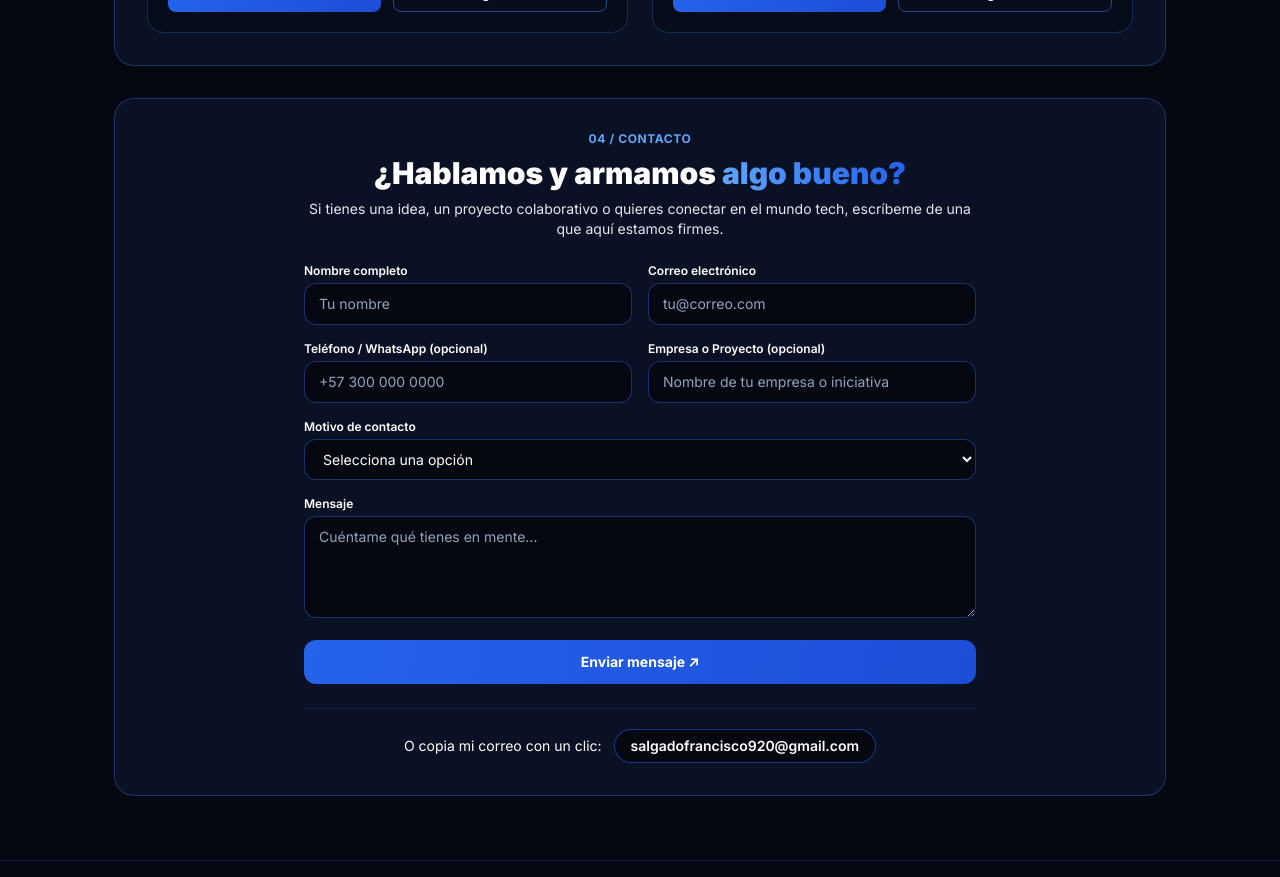
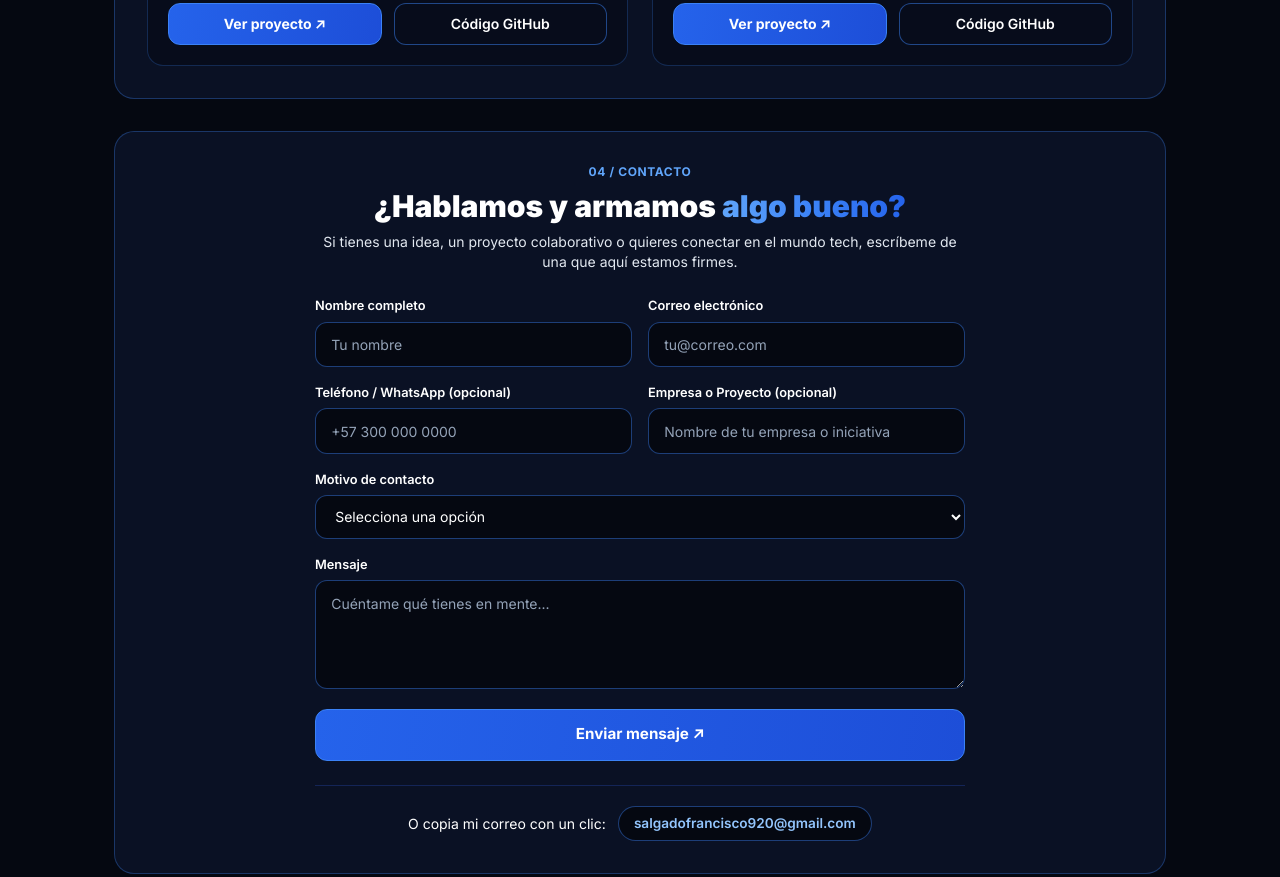
Before and after one commit to salgadofrancisco920/PORTAFOLIO-1.0, a plain HTML site: page index.html in a window 1280 px wide. Shown: the part 1920-2797 px from the top of the page. Drawn offline with nearby package versions, Linux system fonts and the light colour scheme.

Commit message:
Correcion final

```diff
--- a/index.html
+++ b/index.html
@@ -47,10 +47,18 @@
             padding: 1.25rem;
         }
         .glow-button {
-            display: inline-block;
+            display: inline-flex;
+            align-items: center;
+            justify-content: center;
+            gap: 0.4rem;
             background: linear-gradient(100deg, #2563EB, #1D4ED8);
             color: #ffffff;
-            border: none;
+            font-weight: 700;
+            font-size: 0.875rem;
+            padding: 0.65rem 1.35rem;
+            border-radius: 9999px;
+            border: 1px solid #3B82F6;
+            cursor: pointer;
             transition: transform 0.2s ease, box-shadow 0.2s ease;
         }
         .glow-button:hover {
@@ -58,13 +66,55 @@
             box-shadow: 0 4px 18px rgba(37, 99, 235, 0.45);
         }
         .outline-button {
-            display: inline-block;
-            background-color: transparent;
+            display: inline-flex;
+            align-items: center;
+            justify-content: center;
+            gap: 0.4rem;
+            background-color: #070C1B;
             color: #ffffff;
+            font-weight: 600;
+            font-size: 0.875rem;
+            padding: 0.65rem 1.35rem;
+            border-radius: 9999px;
             border: 1px solid rgba(59, 130, 246, 0.5);
+            cursor: pointer;
+            transition: border-color 0.2s ease, background-color 0.2s ease;
         }
         .outline-button:hover {
             border-color: #60A5FA;
+            background-color: rgba(30, 58, 138, 0.25);
+        }
+        .email-pill {
+            display: inline-flex;
+            align-items: center;
+            gap: 0.4rem;
+            background-color: #050811;
+            color: #93C5FD;
+            border: 1px solid rgba(59, 130, 246, 0.45);
+            border-radius: 9999px;
+            padding: 0.4rem 0.95rem;
+            font-size: 0.85rem;
+            font-weight: 600;
+            font-family: inherit;
+            cursor: pointer;
+            transition: border-color 0.2s ease, color 0.2s ease;
+        }
+        .email-pill:hover {
+            border-color: #60A5FA;
+            color: #ffffff;
+        }
+        .hero-actions {
+            display: flex;
+            flex-wrap: wrap;
+            gap: 0.85rem;
+            margin-bottom: 1.5rem;
+        }
+        .hero-social {
+            display: flex;
+            flex-wrap: wrap;
+            align-items: center;
+            gap: 0.85rem;
+            font-size: 0.875rem;
         }
         .nav-bar {
             position: sticky;
@@ -131,8 +181,79 @@
             margin-bottom: 1rem;
             border: 1px solid rgba(30, 58, 138, 0.5);
         }
+        .project-actions {
+            display: flex;
+            gap: 0.75rem;
+            padding-top: 0.75rem;
+        }
+        .project-actions a {
+            flex: 1;
+            border-radius: 0.75rem;
+            padding: 0.6rem 0.75rem;
+        }
+        .contact-wrapper {
+            max-width: 650px;
+            margin: 0 auto;
+        }
+        .contact-form {
+            display: flex;
+            flex-direction: column;
+            gap: 1rem;
+        }
+        .form-row {
+            display: grid;
+            grid-template-columns: 1fr 1fr;
+            gap: 1rem;
+        }
+        .form-group {
+            display: flex;
+            flex-direction: column;
+            gap: 0.4rem;
+        }
+        .form-label {
+            font-size: 0.8rem;
+            font-weight: 600;
+            color: #ffffff;
+        }
+        .form-control {
+            width: 100%;
+            padding: 0.7rem 0.95rem;
+            border-radius: 0.75rem;
+            background-color: #050811;
+            border: 1px solid rgba(59, 130, 246, 0.45);
+            color: #ffffff;
+            font-family: inherit;
+            font-size: 0.875rem;
+            outline: none;
+            transition: border-color 0.2s ease;
+        }
+        .form-control::placeholder {
+            color: #94A3B8;
+        }
+        .form-control:focus {
+            border-color: #60A5FA;
+        }
+        .submit-full {
+            width: 100%;
+            border-radius: 0.75rem;
+            padding: 0.85rem;
+            font-size: 0.95rem;
+            margin-top: 0.25rem;
+        }
+        .contact-footer-copy {
+            margin-top: 1.5rem;
+            padding-top: 1.25rem;
+            border-top: 1px solid rgba(30, 58, 138, 0.5);
+            display: flex;
+            flex-wrap: wrap;
+            align-items: center;
+            justify-content: center;
+            gap: 0.75rem;
+            font-size: 0.875rem;
+            color: #ffffff;
+        }
         @media (max-width: 768px) {
-            .hero-grid, .about-grid, .projects-grid {
+            .hero-grid, .about-grid, .projects-grid, .form-row {
                 grid-template-columns: 1fr;
             }
             .skills-grid {
@@ -160,7 +281,7 @@
                 <li><a href="#contacto" class="hover:text-blue-400 transition">Contacto</a></li>
             </ul>
 
-            <a href="#contacto" class="glow-button px-5 py-2 rounded-full text-sm font-bold text-white">
+            <a href="#contacto" class="glow-button">
                 Hablemos ↗
             </a>
         </nav>
@@ -182,21 +303,20 @@
                         Bueno en lo que hago y metiéndole toda la moral al desarrollo de software en <span class="text-white font-semibold">Riwi</span>. Me gusta construir soluciones digitales funcionales desde cero, tirando código limpio y aprendiendo algo nuevo todos los días. ¡Sisabe!
                     </p>
 
-                    <div class="flex flex-wrap gap-3 mb-6">
-                        <a href="#proyectos" class="glow-button px-5 py-2.5 rounded-full text-sm font-bold text-white">
+                    <div class="hero-actions">
+                        <a href="#proyectos" class="glow-button">
                             Ver proyectos ↗
                         </a>
-                        <a href="#sobre-mi" class="outline-button px-5 py-2.5 rounded-full text-sm font-semibold text-white">
+                        <a href="#sobre-mi" class="outline-button">
                             Conocer más ↓
                         </a>
                     </div>
 
-                    <div class="flex flex-wrap items-center gap-4 text-sm text-white">
-                        <a href="https://github.com/salgadofrancisco920?tab=repositories" target="_blank" rel="noopener noreferrer" class="hover:text-blue-400 underline">
-                            GitHub
+                    <div class="hero-social">
+                        <a href="https://github.com/salgadofrancisco920?tab=repositories" target="_blank" rel="noopener noreferrer" class="outline-button" style="padding: 0.4rem 0.95rem; font-size: 0.85rem;">
+                            GitHub ↗
                         </a>
-                        <span class="text-blue-400">·</span>
-                        <button type="button" data-copy-email class="bg-transparent border-0 p-0 text-white hover:text-blue-400 underline cursor-pointer text-sm">
+                        <button type="button" data-copy-email class="email-pill">
                             <span class="copy-label">salgadofrancisco920@gmail.com</span>
                         </button>
                     </div>
@@ -322,11 +442,11 @@
                         </ul>
                     </div>
 
-                    <div class="flex gap-3 pt-2">
-                        <a href="https://salgadofrancisco920.github.io/Rueda-Libre/" target="_blank" rel="noopener noreferrer" class="glow-button flex-1 text-center py-2 rounded-lg text-xs sm:text-sm font-bold text-white">
+                    <div class="project-actions">
+                        <a href="https://salgadofrancisco920.github.io/Rueda-Libre/" target="_blank" rel="noopener noreferrer" class="glow-button">
                             Ver proyecto ↗
                         </a>
-                        <a href="https://github.com/salgadofrancisco920/Rueda-Libre.git" target="_blank" rel="noopener noreferrer" class="outline-button flex-1 text-center py-2 rounded-lg text-xs sm:text-sm font-semibold text-white">
+                        <a href="https://github.com/salgadofrancisco920/Rueda-Libre.git" target="_blank" rel="noopener noreferrer" class="outline-button">
                             Código GitHub
                         </a>
                     </div>
@@ -352,11 +472,11 @@
                         </ul>
                     </div>
 
-                    <div class="flex gap-3 pt-2">
-                        <a href="https://dahiana21.github.io/SismoTwin-Actividad-IA/" target="_blank" rel="noopener noreferrer" class="glow-button flex-1 text-center py-2 rounded-lg text-xs sm:text-sm font-bold text-white">
+                    <div class="project-actions">
+                        <a href="https://dahiana21.github.io/SismoTwin-Actividad-IA/" target="_blank" rel="noopener noreferrer" class="glow-button">
                             Ver proyecto ↗
                         </a>
-                        <a href="https://github.com/salgadofrancisco920/IA.git" target="_blank" rel="noopener noreferrer" class="outline-button flex-1 text-center py-2 rounded-lg text-xs sm:text-sm font-semibold text-white">
+                        <a href="https://github.com/salgadofrancisco920/IA.git" target="_blank" rel="noopener noreferrer" class="outline-button">
                             Código GitHub
                         </a>
                     </div>
@@ -365,7 +485,7 @@
         </section>
 
         <section id="contacto" class="section-box mb-0">
-            <div class="max-w-2xl mx-auto">
+            <div class="contact-wrapper">
                 <p class="text-blue-400 font-bold tracking-wider text-xs mb-2 text-center">04 / CONTACTO</p>
                 <h2 class="text-3xl font-black text-white mb-2 text-center">
                     ¿Hablamos y armamos <span class="gradient-text">algo bueno?</span>
@@ -374,54 +494,54 @@
                     Si tienes una idea, un proyecto colaborativo o quieres conectar en el mundo tech, escríbeme de una que aquí estamos firmes.
                 </p>
 
-                <form id="contact-form" action="https://formspree.io/f/xdegkpnl" method="POST" class="space-y-4">
-                    <div class="grid sm:grid-cols-2 gap-4">
-                        <div>
-                            <label for="nombre" class="block text-xs font-semibold text-white mb-1">Nombre completo</label>
-                            <input type="text" id="nombre" name="nombre" required placeholder="Tu nombre" class="w-full px-3.5 py-2.5 rounded-xl bg-[#050811] border border-blue-900/80 text-sm text-white placeholder-slate-400 focus:outline-none focus:border-blue-400">
+                <form id="contact-form" action="https://formspree.io/f/xdegkpnl" method="POST" class="contact-form">
+                    <div class="form-row">
+                        <div class="form-group">
+                            <label for="nombre" class="form-label">Nombre completo</label>
+                            <input type="text" id="nombre" name="nombre" required placeholder="Tu nombre" class="form-control">
                         </div>
-                        <div>
-                            <label for="email" class="block text-xs font-semibold text-white mb-1">Correo electrónico</label>
-                            <input type="email" id="email" name="email" required placeholder="tu@correo.com" class="w-full px-3.5 py-2.5 rounded-xl bg-[#050811] border border-blue-900/80 text-sm text-white placeholder-slate-400 focus:outline-none focus:border-blue-400">
+                        <div class="form-group">
+                            <label for="email" class="form-label">Correo electrónico</label>
+                            <input type="email" id="email" name="email" required placeholder="tu@correo.com" class="form-control">
                         </div>
                     </div>
 
-                    <div class="grid sm:grid-cols-2 gap-4">
-                        <div>
-                            <label for="telefono" class="block text-xs font-semibold text-white mb-1">Teléfono / WhatsApp (opcional)</label>
-                            <input type="tel" id="telefono" name="telefono" placeholder="+57 300 000 0000" class="w-full px-3.5 py-2.5 rounded-xl bg-[#050811] border border-blue-900/80 text-sm text-white placeholder-slate-400 focus:outline-none focus:border-blue-400">
+                    <div class="form-row">
+                        <div class="form-group">
+                            <label for="telefono" class="form-label">Teléfono / WhatsApp (opcional)</label>
+                            <input type="tel" id="telefono" name="telefono" placeholder="+57 300 000 0000" class="form-control">
                         </div>
-                        <div>
-                            <label for="empresa" class="block text-xs font-semibold text-white mb-1">Empresa o Proyecto (opcional)</label>
-                            <input type="text" id="empresa" name="empresa" placeholder="Nombre de tu empresa o iniciativa" class="w-full px-3.5 py-2.5 rounded-xl bg-[#050811] border border-blue-900/80 text-sm text-white placeholder-slate-400 focus:outline-none focus:border-blue-400">
+                        <div class="form-group">
+                            <label for="empresa" class="form-label">Empresa o Proyecto (opcional)</label>
+                            <input type="text" id="empresa" name="empresa" placeholder="Nombre de tu empresa o iniciativa" class="form-control">
                         </div>
                     </div>
 
-                    <div>
-                        <label for="motivo" class="block text-xs font-semibold text-white mb-1">Motivo de contacto</label>
-                        <select id="motivo" name="motivo" required class="w-full px-3.5 py-2.5 rounded-xl bg-[#050811] border border-blue-900/80 text-sm text-white focus:outline-none focus:border-blue-400">
-                            <option value="" disabled selected class="bg-[#0A1124] text-slate-300">Selecciona una opción</option>
-                            <option value="proyecto-web" class="bg-[#0A1124] text-white">Desarrollo de sitio o aplicación web</option>
-                            <option value="colaboracion" class="bg-[#0A1124] text-white">Proyecto colaborativo</option>
-                            <option value="oportunidad-laboral" class="bg-[#0A1124] text-white">Oportunidad laboral / Prácticas</option>
-                            <option value="consulta" class="bg-[#0A1124] text-white">Consulta general</option>
+                    <div class="form-group">
+                        <label for="motivo" class="form-label">Motivo de contacto</label>
+                        <select id="motivo" name="motivo" required class="form-control">
+                            <option value="" disabled selected>Selecciona una opción</option>
+                            <option value="proyecto-web">Desarrollo de sitio o aplicación web</option>
+                            <option value="colaboracion">Proyecto colaborativo</option>
+                            <option value="oportunidad-laboral">Oportunidad laboral / Prácticas</option>
+                            <option value="consulta">Consulta general</option>
                         </select>
                     </div>
 
-                    <div>
-                        <label for="mensaje" class="block text-xs font-semibold text-white mb-1">Mensaje</label>
-                        <textarea id="mensaje" name="mensaje" rows="4" required placeholder="Cuéntame qué tienes en mente..." class="w-full px-3.5 py-2.5 rounded-xl bg-[#050811] border border-blue-900/80 text-sm text-white placeholder-slate-400 focus:outline-none focus:border-blue-400"></textarea>
+                    <div class="form-group">
+                        <label for="mensaje" class="form-label">Mensaje</label>
+                        <textarea id="mensaje" name="mensaje" rows="4" required placeholder="Cuéntame qué tienes en mente..." class="form-control"></textarea>
                     </div>
 
-                    <button id="submit-btn" type="submit" class="glow-button w-full py-3 rounded-xl text-sm font-bold text-white cursor-pointer">
+                    <button id="submit-btn" type="submit" class="glow-button submit-full">
                         Enviar mensaje ↗
                     </button>
                     <p id="form-status" class="hidden text-center text-sm font-semibold pt-1 text-white"></p>
                 </form>
 
-                <div class="mt-6 pt-5 border-t border-blue-950/70 flex flex-col sm:flex-row items-center justify-center gap-3 text-xs sm:text-sm text-white">
+                <div class="contact-footer-copy">
                     <span>O copia mi correo con un clic:</span>
-                    <button type="button" data-copy-email class="px-4 py-1.5 rounded-full bg-[#050811] border border-blue-800/80 hover:border-blue-400 text-white font-semibold transition cursor-pointer">
+                    <button type="button" data-copy-email class="email-pill">
                         <span class="copy-label">salgadofrancisco920@gmail.com</span>
                     </button>
                 </div>
@@ -444,10 +564,12 @@
                 try {
                     await navigator.clipboard.writeText(emailAddress);
                     label.textContent = '¡Correo copiado! ✓';
-                    btn.classList.add('text-emerald-400');
+                    btn.style.borderColor = '#34D399';
+                    btn.style.color = '#34D399';
                     setTimeout(() => {
                         label.textContent = emailAddress;
-                        btn.classList.remove('text-emerald-400');
+                        btn.style.borderColor = '';
+                        btn.style.color = '';
                     }, 2000);
                 } catch {
                     window.location.href = `mailto:${emailAddress}`;
@@ -474,15 +596,18 @@
 
                 if (response.ok) {
                     formStatus.textContent = '¡Mensaje enviado! Gracias por escribir, te respondo pronto.';
-                    formStatus.className = 'text-center text-sm font-semibold pt-1 text-emerald-400';
+                    formStatus.style.color = '#34D399';
+                    formStatus.classList.remove('hidden');
                     contactForm.reset();
                 } else {
                     formStatus.textContent = 'Hubo un problema al enviar. Copia mi correo y escríbeme directo.';
-                    formStatus.className = 'text-center text-sm font-semibold pt-1 text-red-400';
+                    formStatus.style.color = '#F87171';
+                    formStatus.classList.remove('hidden');
                 }
             } catch (error) {
                 formStatus.textContent = 'Error de conexión. Intenta de nuevo o copia mi correo.';
-                formStatus.className = 'text-center text-sm font-semibold pt-1 text-red-400';
+                formStatus.style.color = '#F87171';
+                formStatus.classList.remove('hidden');
             } finally {
                 submitBtn.disabled = false;
                 submitBtn.textContent = 'Enviar mensaje ↗';
```
Also changed, not shown: 1 other file.
